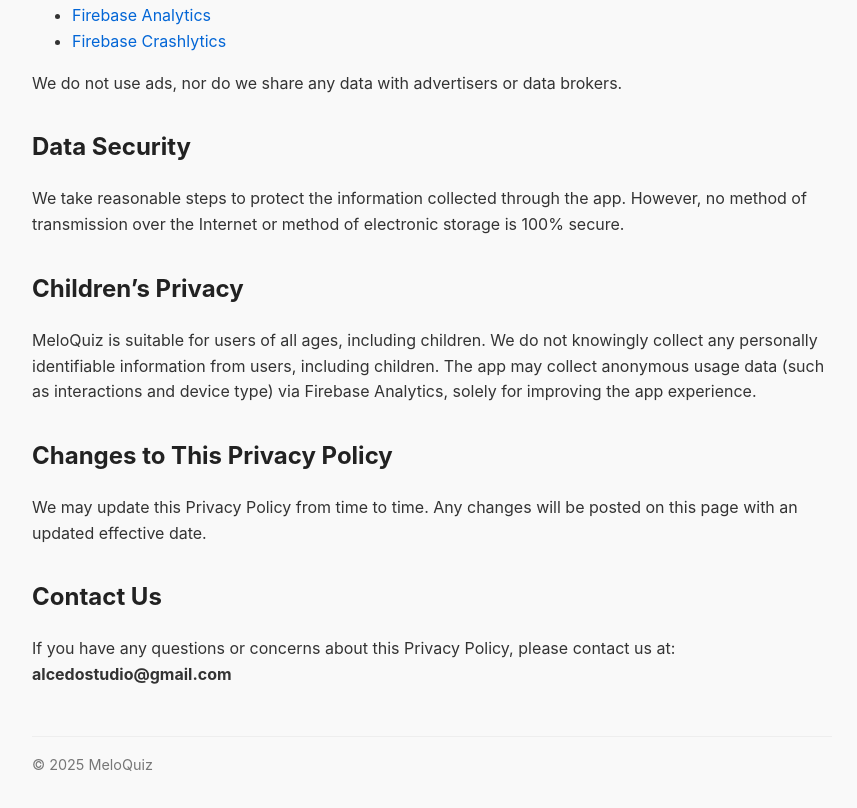
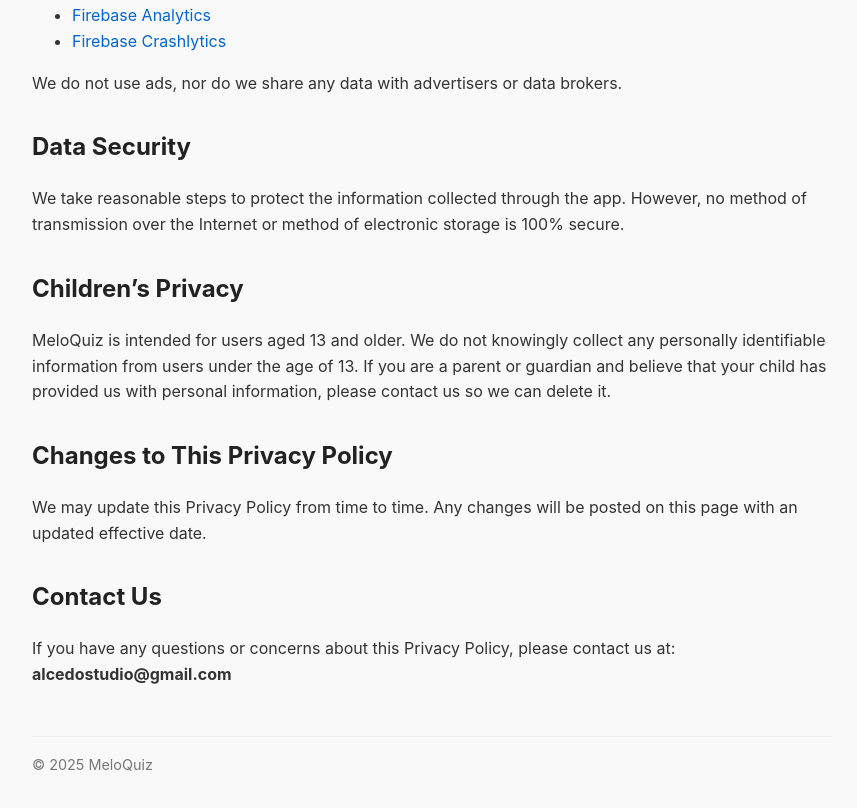
Before and after one commit to Magtuz/meloquiz-privacy-policy, a plain HTML site: page index.html in a window 1280 px wide. Shown: the part 695-1503 px from the top of the page, without its empty margins (208-1065 px from the left). Drawn offline with Linux system fonts and the light colour scheme.

Commit message:
update age policy

```diff
--- a/index.html
+++ b/index.html
@@ -79,7 +79,7 @@
   <p>We take reasonable steps to protect the information collected through the app. However, no method of transmission over the Internet or method of electronic storage is 100% secure.</p>
 
   <h2>Children’s Privacy</h2>
-  <p>MeloQuiz is suitable for users of all ages, including children. We do not knowingly collect any personally identifiable information from users, including children. The app may collect anonymous usage data (such as interactions and device type) via Firebase Analytics, solely for improving the app experience.</p>
+  <p>MeloQuiz is intended for users aged 13 and older. We do not knowingly collect any personally identifiable information from users under the age of 13. If you are a parent or guardian and believe that your child has provided us with personal information, please contact us so we can delete it.</p>
 
   <h2>Changes to This Privacy Policy</h2>
   <p>We may update this Privacy Policy from time to time. Any changes will be posted on this page with an updated effective date.</p>
```
